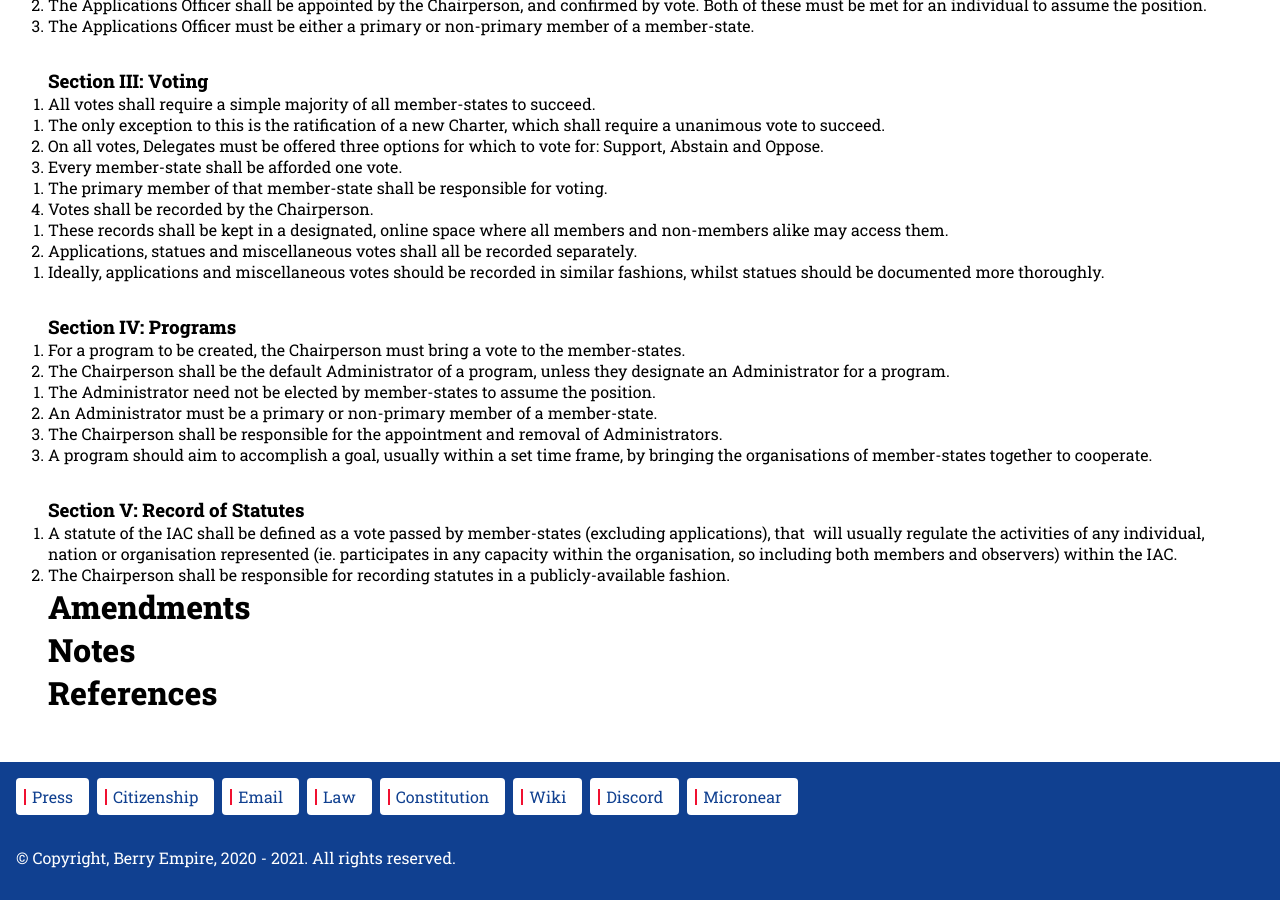
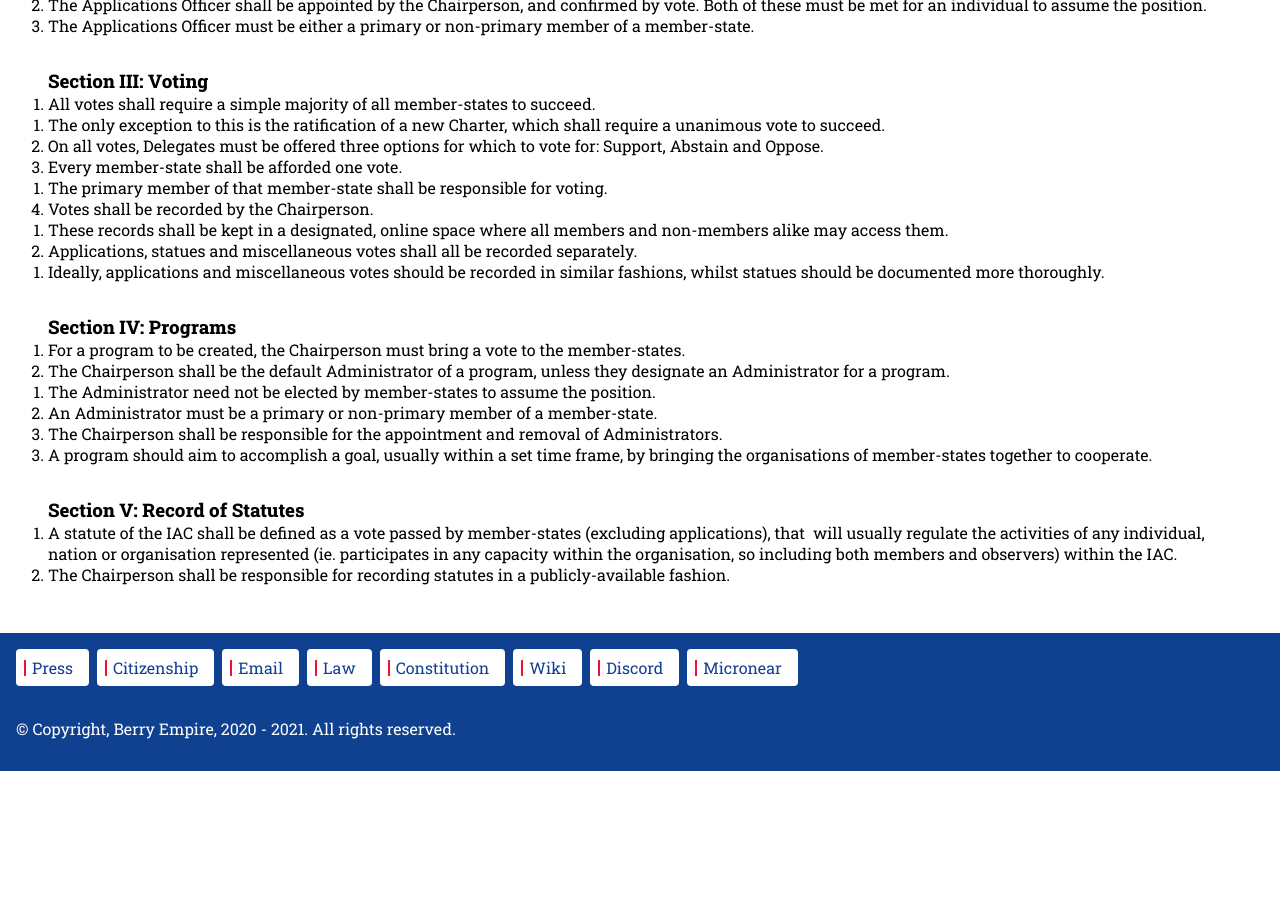
Before and after one commit to berryempire/berryempire.github.io, a Jekyll site: the page built from law/treaty/1_iac_charter.md, in a window 1280 px wide and 900 px high, scrolled down 2567 px. Built offline with Jekyll 4.4.1, drawn with Linux system fonts in a browser that asks for light colours; our own code applies the rules of GitHub Pages for plain Markdown files; after the commit the page ends 3338 px from its top, so only the background shows below that.

Commit message:
Update 1_iac_charter.md

```diff
--- a/law/treaty/1_iac_charter.md
+++ b/law/treaty/1_iac_charter.md
@@ -1,4 +1,4 @@
-## First IAC Charter
+# First IAC Charter
 <h2><span class="mw-headline" id="Preamble">Preamble</span></h2>
 <p>The member states of the International Aerospace Community (IAC) hereby ratify this Charter in order to establish an international organisation within which organisations within their nation relating to aerospace can cooperate, share knowledge, discuss relevant subjects and consolidate their resources.
 </p>
@@ -92,8 +92,3 @@
 <h3><span class="mw-headline" id="Section_V:_Record_of_Statutes">Section V: Record of Statutes</span></h3>
 <ol><li>A statute of the IAC shall be defined as a vote passed by member-states (excluding applications), that&nbsp; will usually regulate the activities of any individual, nation or organisation represented (ie. participates in any capacity within the organisation, so including both members and observers) within the IAC.</li>
 <li>The Chairperson shall be responsible for recording statutes in a publicly-available fashion.</li></ol>
-<h2><span class="mw-headline" id="Amendments">Amendments</span></h2>
-<h2><span class="mw-headline" id="Notes">Notes</span></h2>
-<h2><span class="mw-headline" id="References">References</span></h2>
-<div class="reflist" style="list-style-type: decimal;">
-</div>
```
